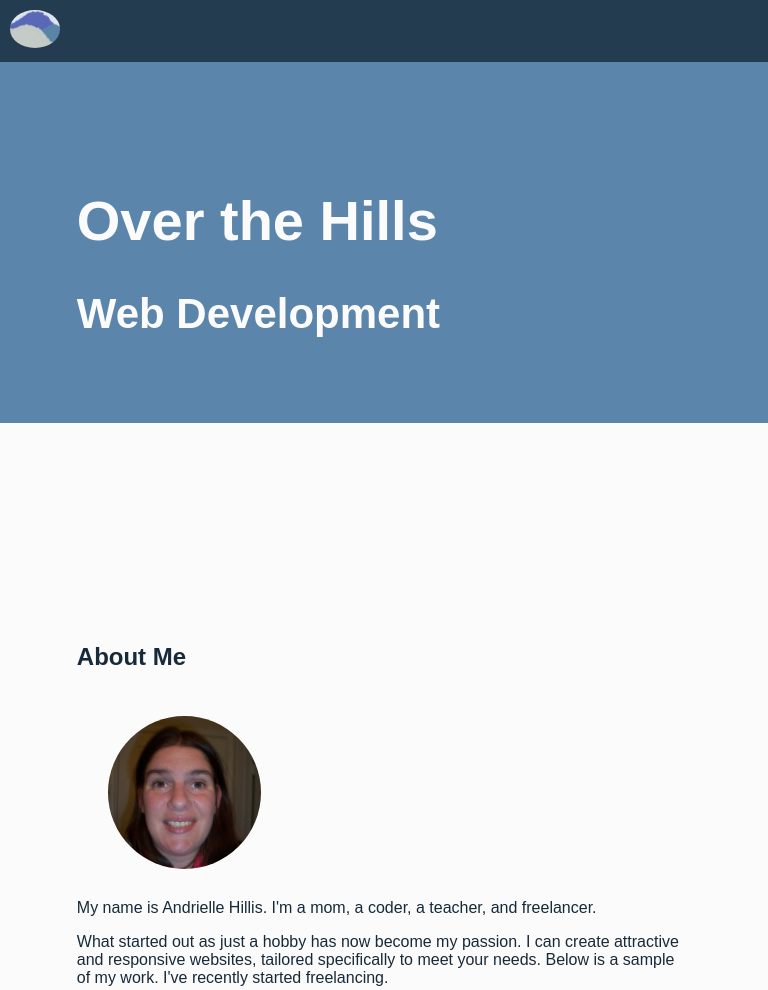
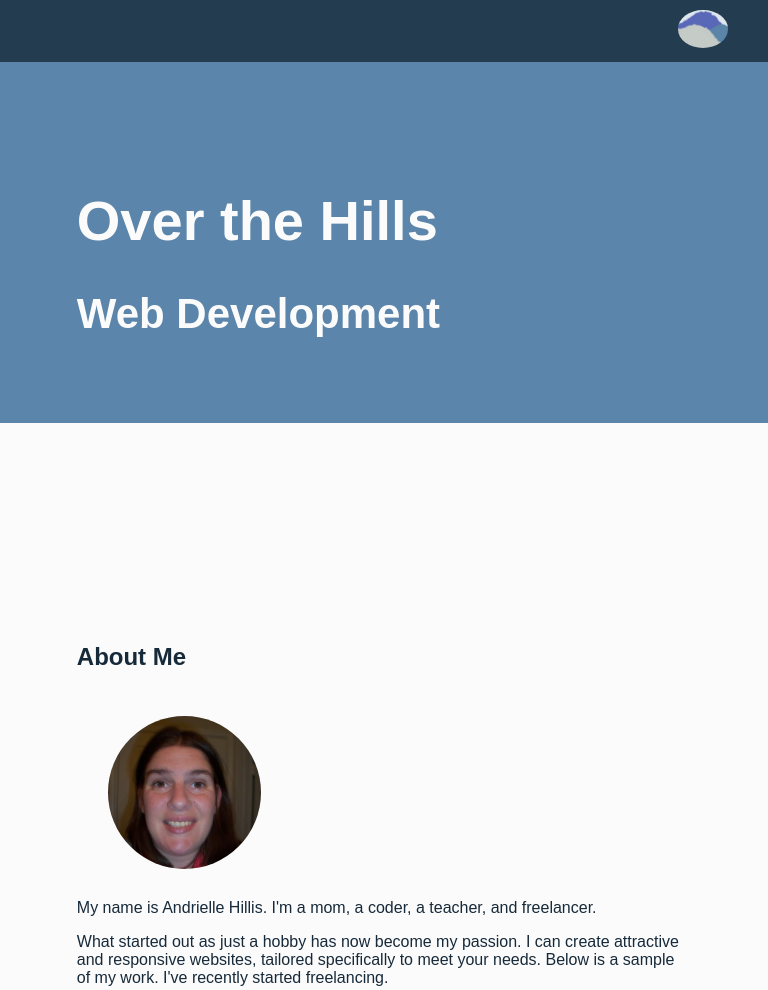
Before and after one commit to arhillis/arhillis.github.io, a plain HTML site: page index.html in a window 768 px wide. Shown: the top 990 px of the page. Drawn offline with Linux system fonts and the light colour scheme.

Commit message:
Fixing the order of the logo

```diff
--- a/css/main.css
+++ b/css/main.css
@@ -339,7 +339,11 @@ footer {
         flex-basis: 100px;
     }
 
-    #logo{
+    .nav-item{
+        align-self: flex-end;
+    }
+
+    .logo-li{
         order: 5;
     }
 }
@@ -372,4 +376,8 @@ footer {
     #logo{
         margin: 10px;
     }
+
+    .logo{
+        order: -1;
+    }
 }
--- a/index.html
+++ b/index.html
@@ -14,7 +14,7 @@
     <!-- The responsive, flexbox navigation was partially taken from a tutorial on YouTube (https://www.youtube.com/watch?v=Y8zMYaD1bz0&list=PL4cUxeGkcC9i3FXJSUfmsNOx8E7u6UuhG). However, the animation is my own. No plagaurism is intended. -->
     <nav>
         <ul class="container">
-            <li>
+            <li class="logo-li">
                 <img src="https://arhillis.github.io/images/icons/logo.jpg" id="logo" alt="logo">
             </li>
             <li class="hidden nav-item">
```
